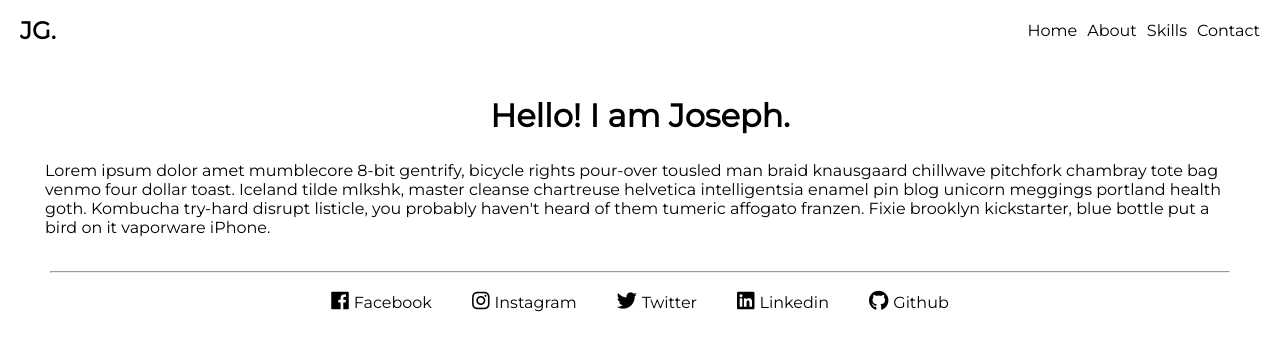
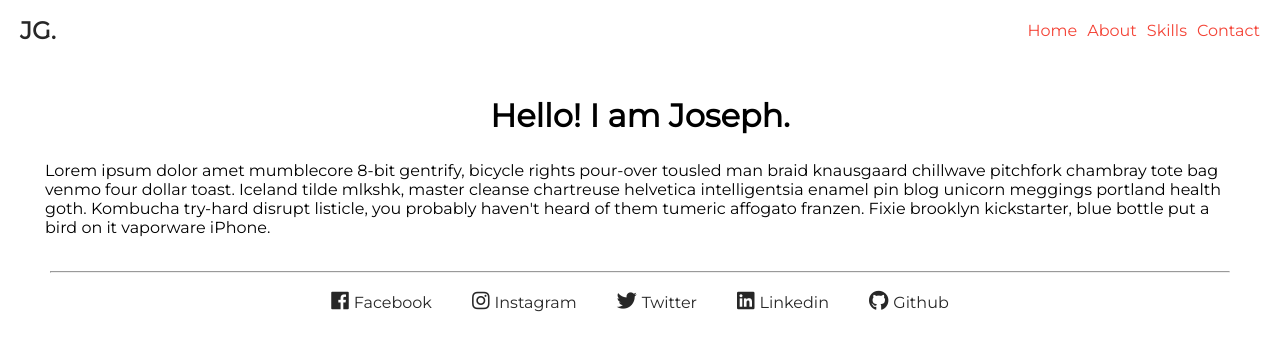
Before and after one commit to JosephGarcia/portfolio, a React app: page / in a window 1280 px wide. Built offline with nearby package versions, Linux system fonts and the light colour scheme.

Commit message:
fixed bug that was causing css variables not to render

```diff
--- a/src/Social.js
+++ b/src/Social.js
@@ -8,35 +8,35 @@ class Social extends Component {
 
           <div className="social--button">
             <a href="#">
-              <i class="fab fa-facebook"></i>
+              <i className="fab fa-facebook"></i>
               Facebook
             </a>
           </div>
 
           <div className="social--button">
             <a href="#">
-              <i class="fab fa-instagram"></i>
+              <i className="fab fa-instagram"></i>
               Instagram
             </a>
           </div>
 
           <div className="social--button">
             <a href="#">
-              <i class="fab fa-twitter"></i>
+              <i className="fab fa-twitter"></i>
               Twitter
             </a>
           </div>
 
           <div className="social--button">
             <a href="#">
-              <i class="fab fa-linkedin"></i>
+              <i className="fab fa-linkedin"></i>
               Linkedin
             </a>
           </div>
 
           <div className="social--button">
             <a href="#">
-              <i class="fab fa-github"></i>
+              <i className="fab fa-github"></i>
               Github
             </a>
           </div>
--- a/src/index.css
+++ b/src/index.css
@@ -1,10 +1,11 @@
-`:root {
+:root {
   --yellow: #ffc600;
   --black:  #272727;
   --lightred: #f44336;
   --grey: #e0e0e0;
   --white: #fafafa;
 }
+
 a {
 	text-decoration: none;
 }
```
